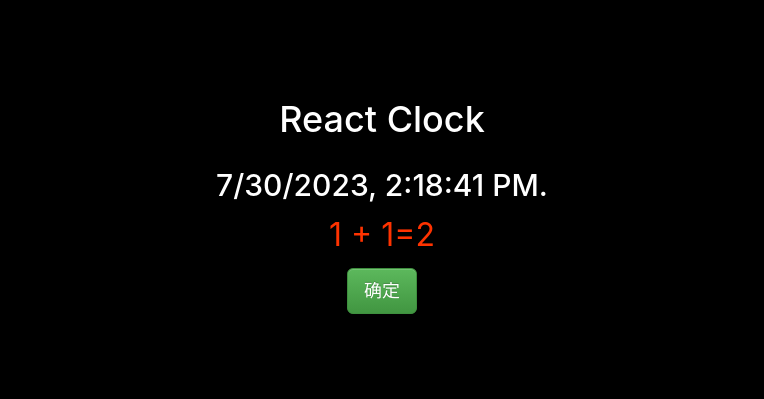
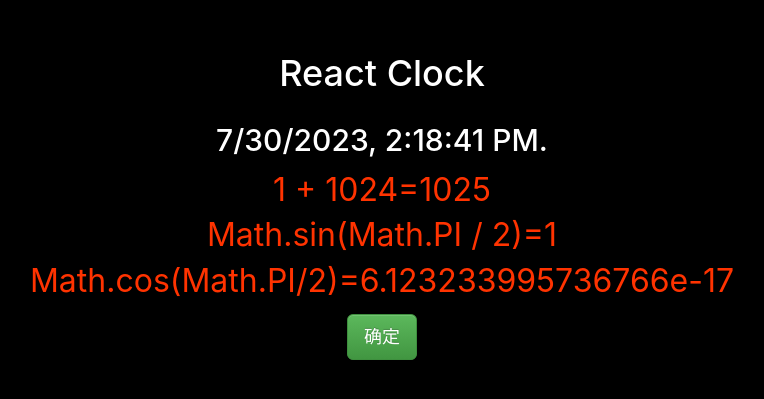
Before and after one commit to damoqiongqiu/learn-react, a React (Create React App) app: page / in a window 1280 px wide. Shown: the part 203-602 px from the top of the page, without its empty margins (258-1022 px from the left). Built offline with nearby package versions, Linux system fonts and the light colour scheme.

Commit message:
添加注释

```diff
--- a/src/app/App.js
+++ b/src/app/App.js
@@ -19,26 +19,33 @@ function App() {
     // 这里的 className 会被编译成 class
     <div className="App">
       <MyClock />
+
       {/* JSX 标签中可以进行基本的表达式运算 */}
-      <p style=
+      <p style={
+        //JS 对象字面值
         {
-          {
-            color: "#ff3300",
-            fontSize: "32px"//内联的 style 需要用驼峰法则命名，这里不是 font-size
-          }
+          color: "#ff3300",
+          fontSize: "32px"//内联的 style 需要用驼峰法则命名，这里不是 font-size
         }
+      }
         ref={pRef}
       >
-        1 + 1={1 + 1}
+        {/* 花括号里面可以写简单的数学运算 */}
+        1 + 1024={1 + 1024}
+        <br />
+        Math.sin(Math.PI / 2)={Math.sin(Math.PI / 2)}
+        <br />
+        Math.cos(Math.PI/2)={Math.cos(Math.PI / 2)}
       </p>
+
       <button
         className='btn btn-success btn-lg'
+        //HTML 标准里面是 click 事件，但是在 JSX 里面是 onClick
         onClick={
           (e) => {
             // console.log(e);
-            // alert(e);
             console.log(pRef.current.innerHTML);
-            alert(pRef.current.innerHTML);
+            console.log(pRef.current.innerHTML);
           }
         }
       >确定</button>
--- a/src/app/components/my-clock/index.js
+++ b/src/app/components/my-clock/index.js
@@ -13,6 +13,7 @@ function MyClock() {
 
     return (
         // React 要求组件的返回值必须是单个根标签，所以这里用一个空标签包裹起来
+        // 项目里面有一些 CSS 是和 HTML 标签结构有关系，此时我们包一层空标签 <></>
         <>
             <h1>React Clock</h1>
             <h2>{time.toLocaleString()}.</h2>
```
